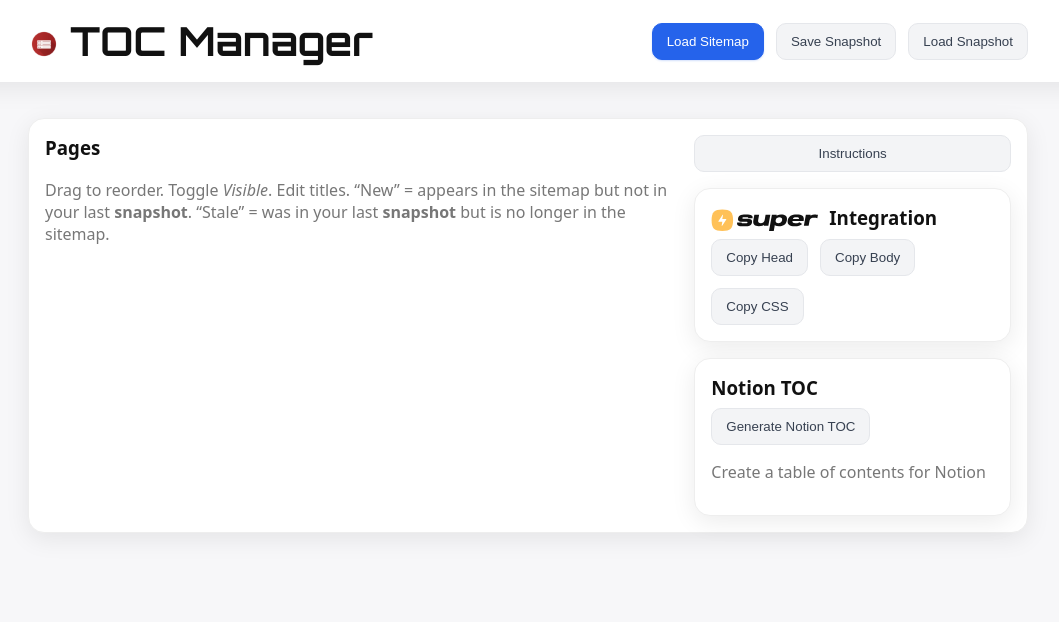
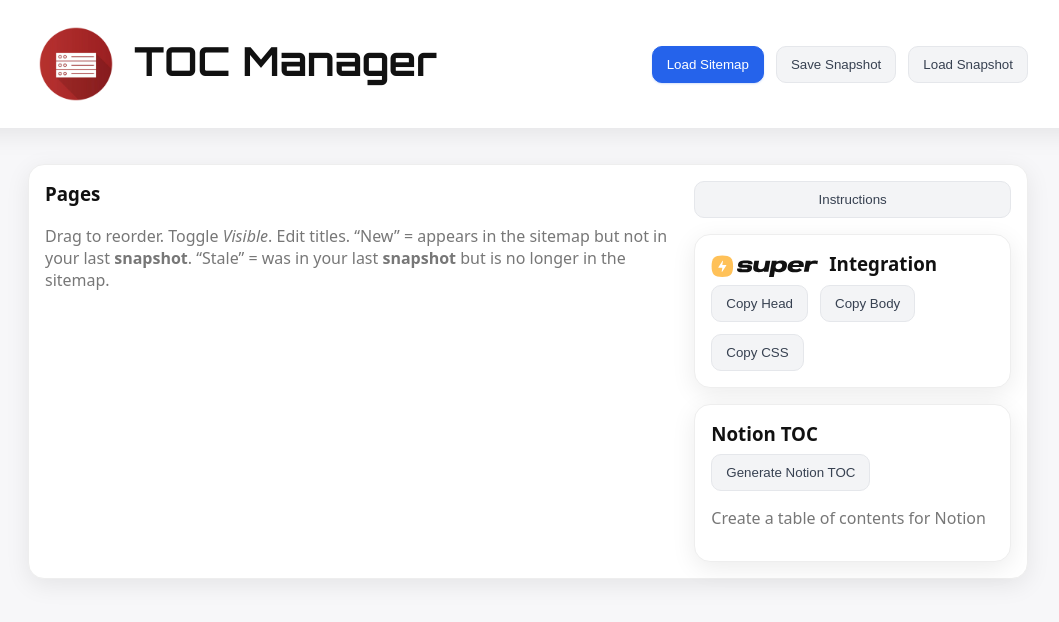
Before and after one commit to dlarmitage/toc-organizer, a website: page toc-manager.html in a window 1280 px wide. Shown: the whole page, without its empty margins (112-1171 px from the left). Drawn offline with Linux system fonts and the light colour scheme.

Commit message:
Increase header icon display size to 96x96
- Update icon display dimensions from 32px to 96px to match source image
- Maintains same border-radius and spacing for consistent styling
- Icon now displays at native 96x96 resolution without scaling

```diff
--- a/toc-manager.html
+++ b/toc-manager.html
@@ -109,7 +109,7 @@
 </script>
 <header>
   <div class="row container">
-  <strong style="font-family:'Orbitron',monospace;font-size:30pt;font-weight:700"><img src="/touch-icon-96x96.png" alt="App" style="height:32px;width:32px;border-radius:8px;vertical-align:middle;margin-right:10px">TOC Manager</strong>
+  <strong style="font-family:'Orbitron',monospace;font-size:30pt;font-weight:700"><img src="/touch-icon-96x96.png" alt="App" style="height:96px;width:96px;border-radius:8px;vertical-align:middle;margin-right:10px">TOC Manager</strong>
   <div style="flex:1"></div>
   <button id="loadSitemapBtn" class="primary">Load Sitemap</button>
   <button id="saveSnapshotBtn" class="secondary">Save Snapshot</button>
```
